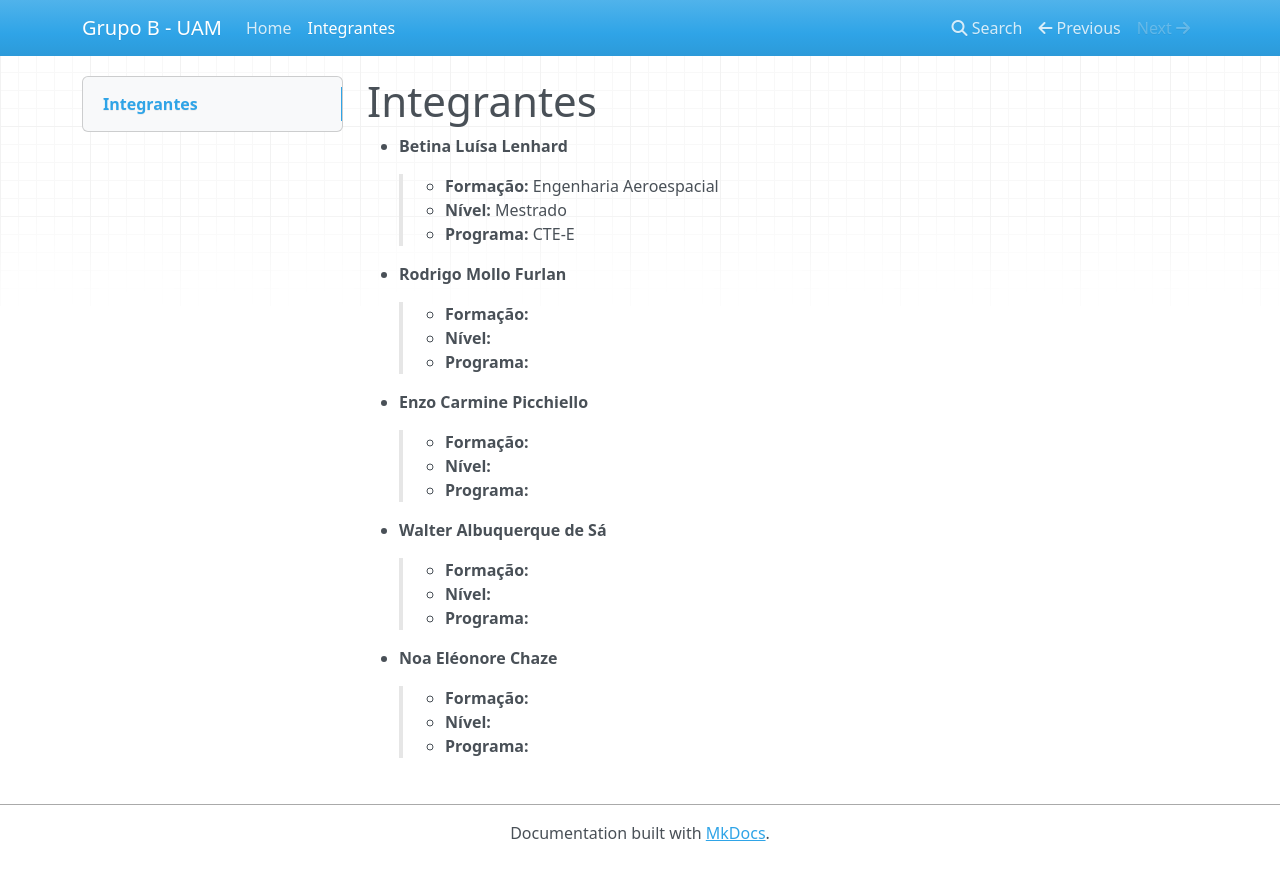
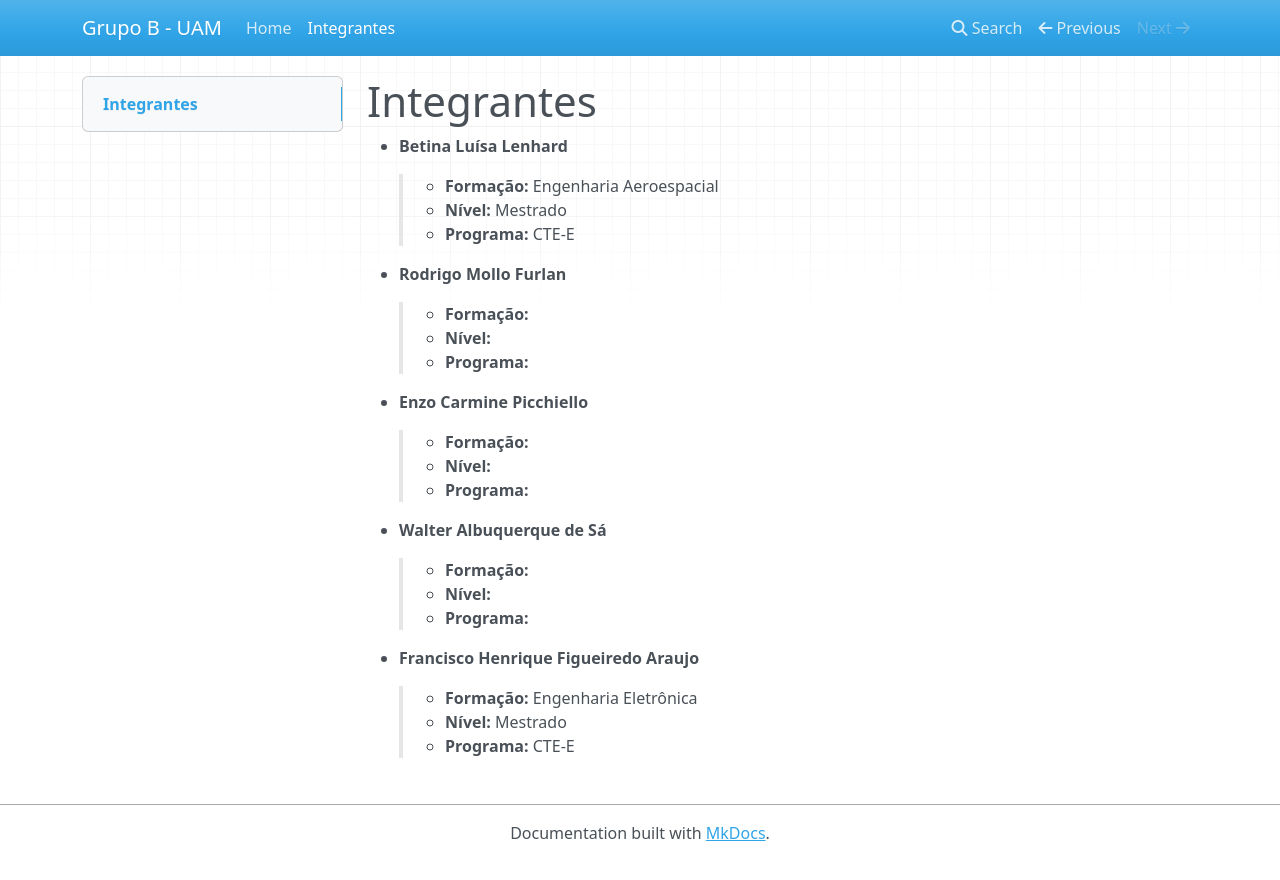
Before and after one commit to betina-boop/IT214Grupo-B, an MkDocs documentation site: the page built from docs/integrantes.md, in a window 1280 px wide. Shown: the top 880 px of the page. Built offline with MkDocs 1.6.1, drawn with Linux system fonts in a browser that asks for light colours; nearby versions of some CDN libraries.

Commit message:
Alterando integrantes

```diff
--- a/docs/integrantes.md
+++ b/docs/integrantes.md
@@ -20,7 +20,7 @@
 > - **Nível:**
 > - **Programa:**
 
-- **Noa Eléonore Chaze**
-> - **Formação:**
-> - **Nível:**
-> - **Programa:**
+- **Francisco Henrique Figueiredo Araujo**
+> - **Formação:** Engenharia Eletrônica
+> - **Nível:** Mestrado
+> - **Programa:** CTE-E
```
Also changed, not shown: site/index.html.
